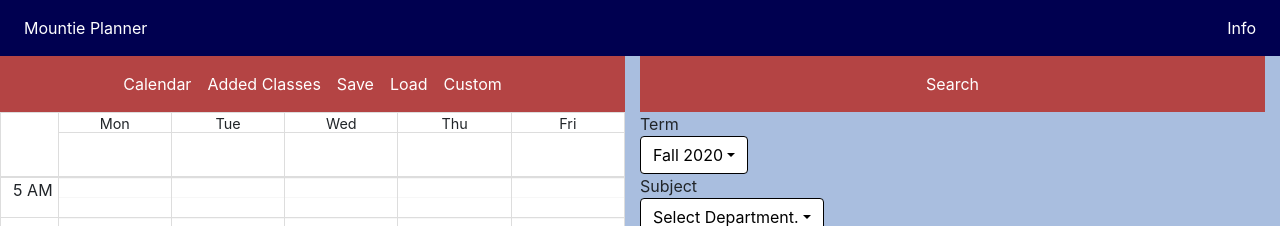
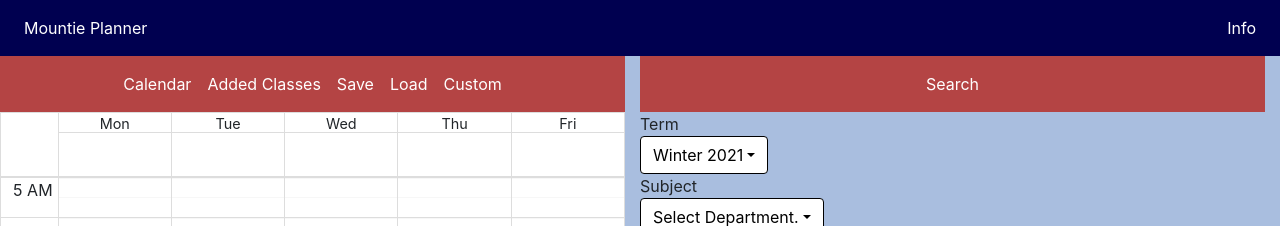
Before and after one commit to AnyFinCanHappen/mtsac_scheduler_fe, a React (Create React App) app: page / in a window 1280 px wide. Shown: the top 226 px of the page. Built offline with nearby package versions, Linux system fonts and the light colour scheme.

Commit message:
Added Winter 2021 term.

```diff
--- a/src/constants/Terms.json
+++ b/src/constants/Terms.json
@@ -1,5 +1,6 @@
 {
     "Term": {
+        "Winter2021":202030,
         "Fall2020":202020,
         "Summer2020":202010,
         "Spring2020":201940,
@@ -10,6 +11,7 @@
         "Winter2019":201830
     },
     "TermDesc":{
+        "202030": "Winter 2021",
         "202020": "Fall 2020",
         "202010": "Summer 2020",
         "201940": "Spring 2020",
--- a/src/search/SearchForm.js
+++ b/src/search/SearchForm.js
@@ -46,8 +46,8 @@ class SearchForm extends Component{
         super(props);
         this.state = {
             query : {
-                TERM:"202020",
-                TERM_DESC: "Fall+2020",
+                TERM:"202030",
+                TERM_DESC: "Winter+2021",
                 sel_subj: ["dummy"],
                 //Below fields cannot be modified by the user.
                 sel_day: "dummy",
--- a/src/search/TermBar.js
+++ b/src/search/TermBar.js
@@ -7,7 +7,7 @@ class TermBar extends Component{
     constructor(props){
         super(props);
         this.state = {
-            Term:"202020"
+            Term:"202030"
         }
     }
 
```
